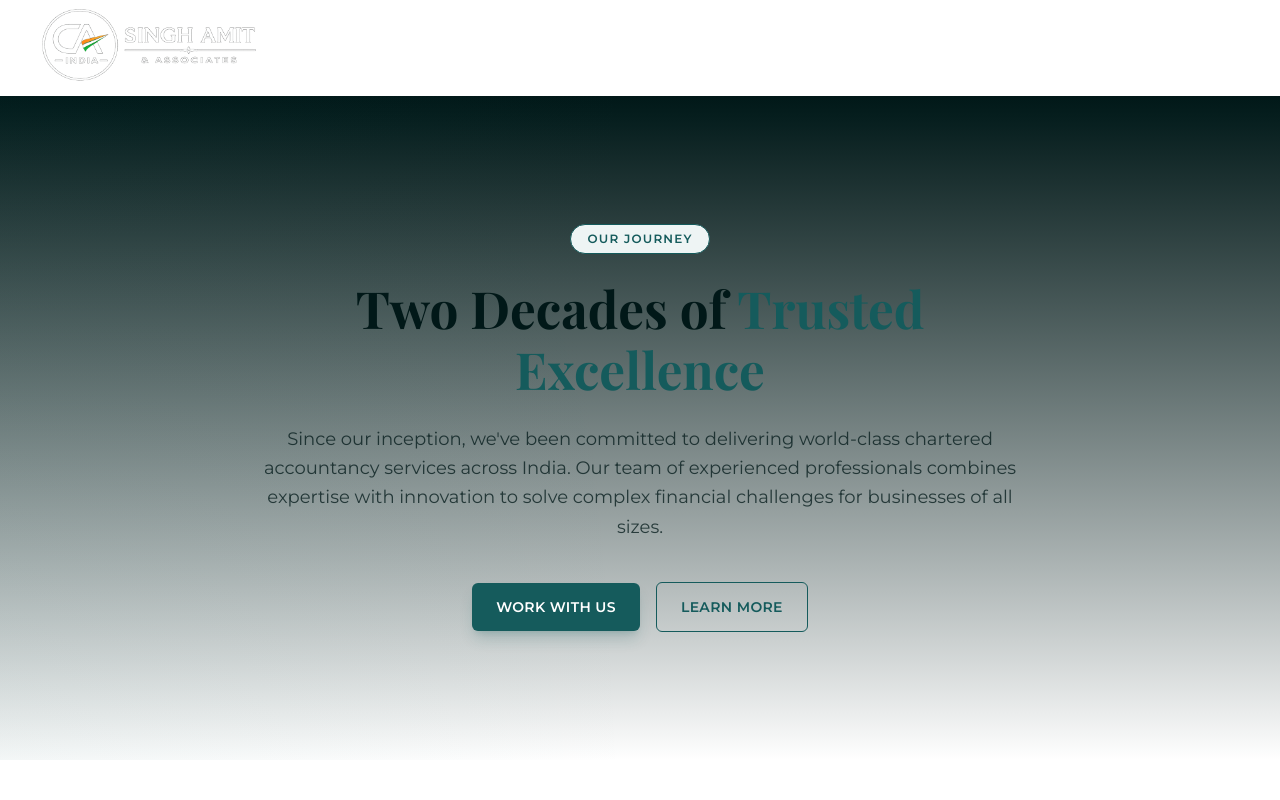
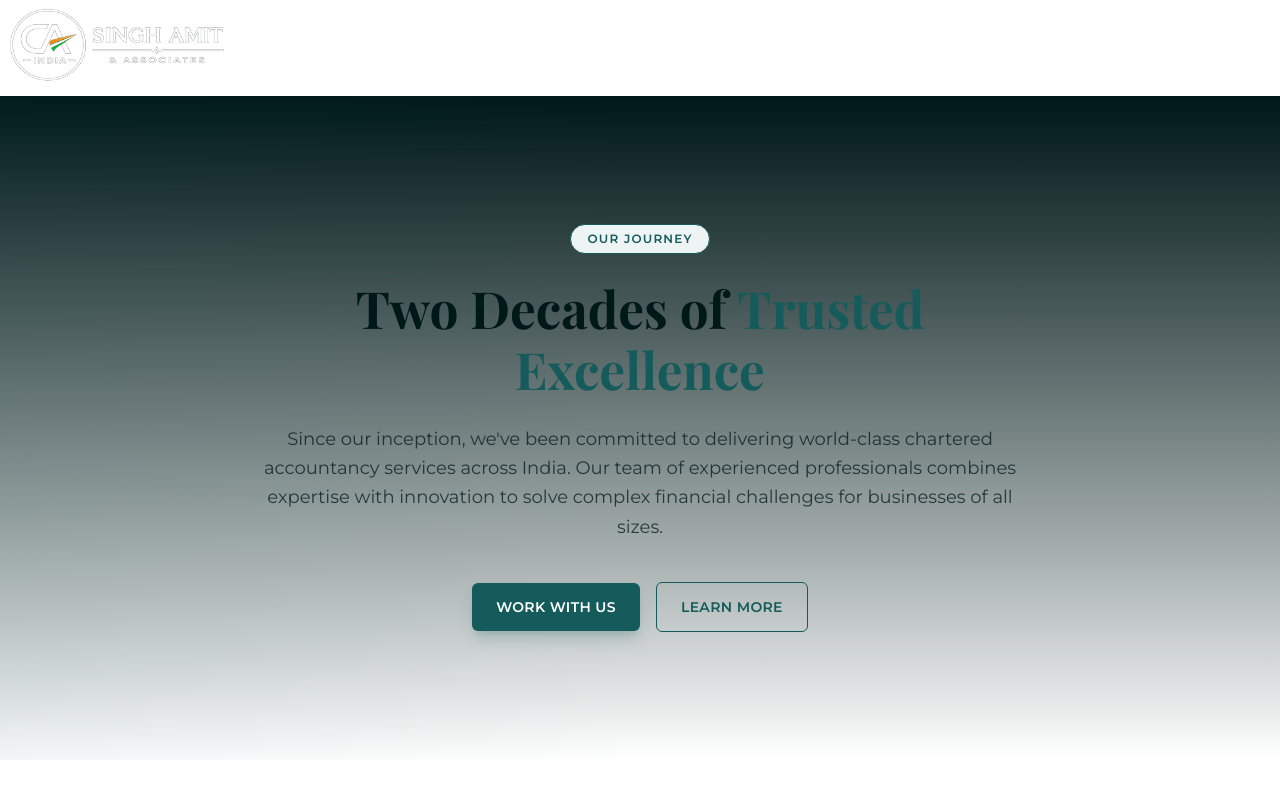
Before and after one commit to ujjawalpaawani04/office-website, a React (Vite) app: page /about in a window 1280 px wide. Shown: the top 800 px of the page. Built offline with nearby package versions, Linux system fonts and the light colour scheme; a web font is replaced by a local one.

Commit message:
updated home page

```diff
--- a/src/components/common/Container.jsx
+++ b/src/components/common/Container.jsx
@@ -3,7 +3,7 @@ import { cn } from "../../utils/cn";
 // Shared page-width wrapper: consistent max-width and gutters across sections.
 export const Container = ({ as: Tag = "div", className, children }) => {
   return (
-    <Tag className={cn("mx-auto w-full max-w-7xl px-4 sm:px-6 lg:px-8", className)}>
+    <Tag className={cn("mx-auto w-full max-w-7xl px-4 lg:px-0", className)}>
       {children}
     </Tag>
   );
--- a/src/pages/Home/components/ClientTestimonials.jsx
+++ b/src/pages/Home/components/ClientTestimonials.jsx
@@ -91,10 +91,10 @@ export const ClientTestimonials = () => {
           </div>
 
           <div className="flex items-center gap-4 justify-start lg:justify-end">
-            <button className="testimonial-prev inline-flex h-14 w-14 items-center justify-center rounded-full border border-white/20  text-white transition hover:bg-gradient-to-r from-pink-500 to-rose-400 hover:text-white">
+            <button className="testimonial-prev inline-flex h-14 w-14 items-center justify-center rounded-full border border-white/20  text-white transition hover:bg-brand-700  hover:text-white duration-200">
               <IoChevronForward className="transform rotate-180" />
             </button>
-            <button className="testimonial-next inline-flex h-14 w-14 items-center justify-center rounded-full border border-white/20 text-white transition hover:bg-gradient-to-r from-pink-500 to-rose-400">
+            <button className="testimonial-next inline-flex h-14 w-14 items-center justify-center rounded-full border border-white/20 text-white transition hover:bg-brand-700 hover:text-white duration-200">
               <IoChevronForward />
             </button>
           </div>
```
